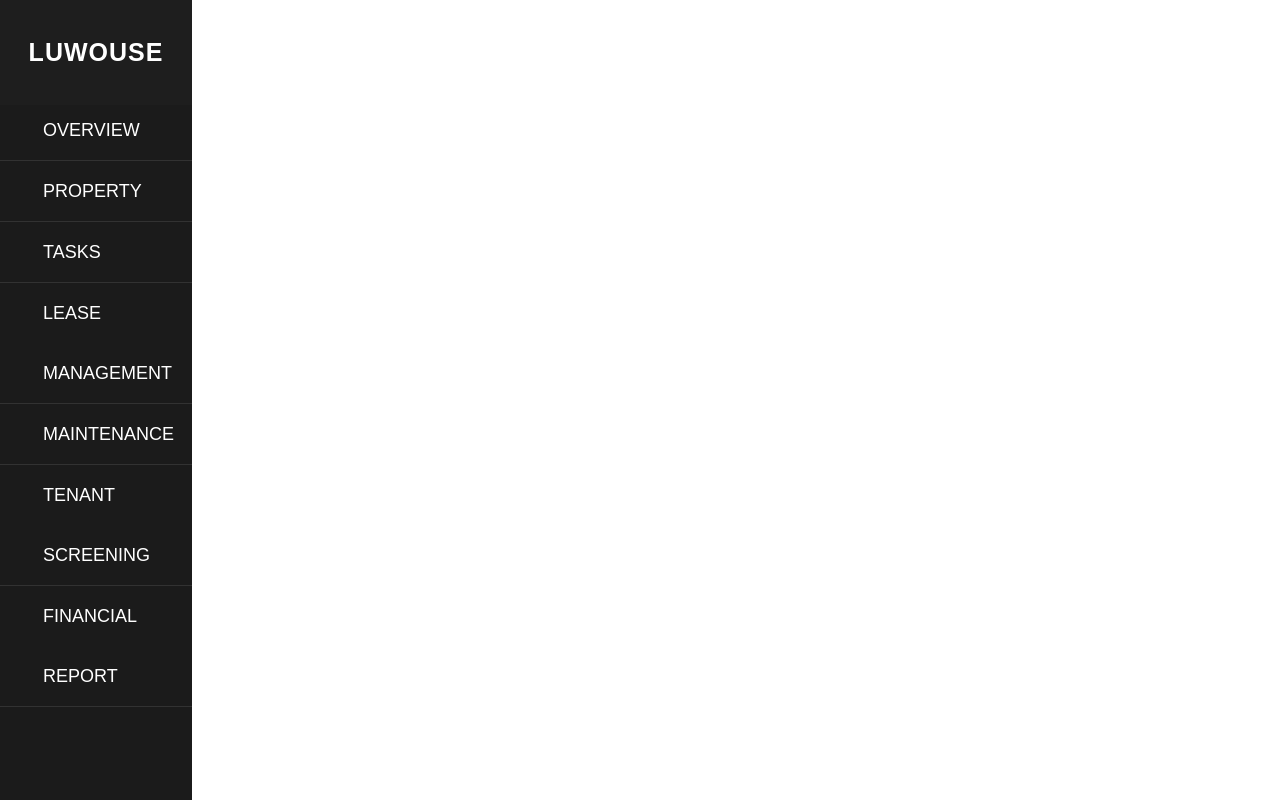
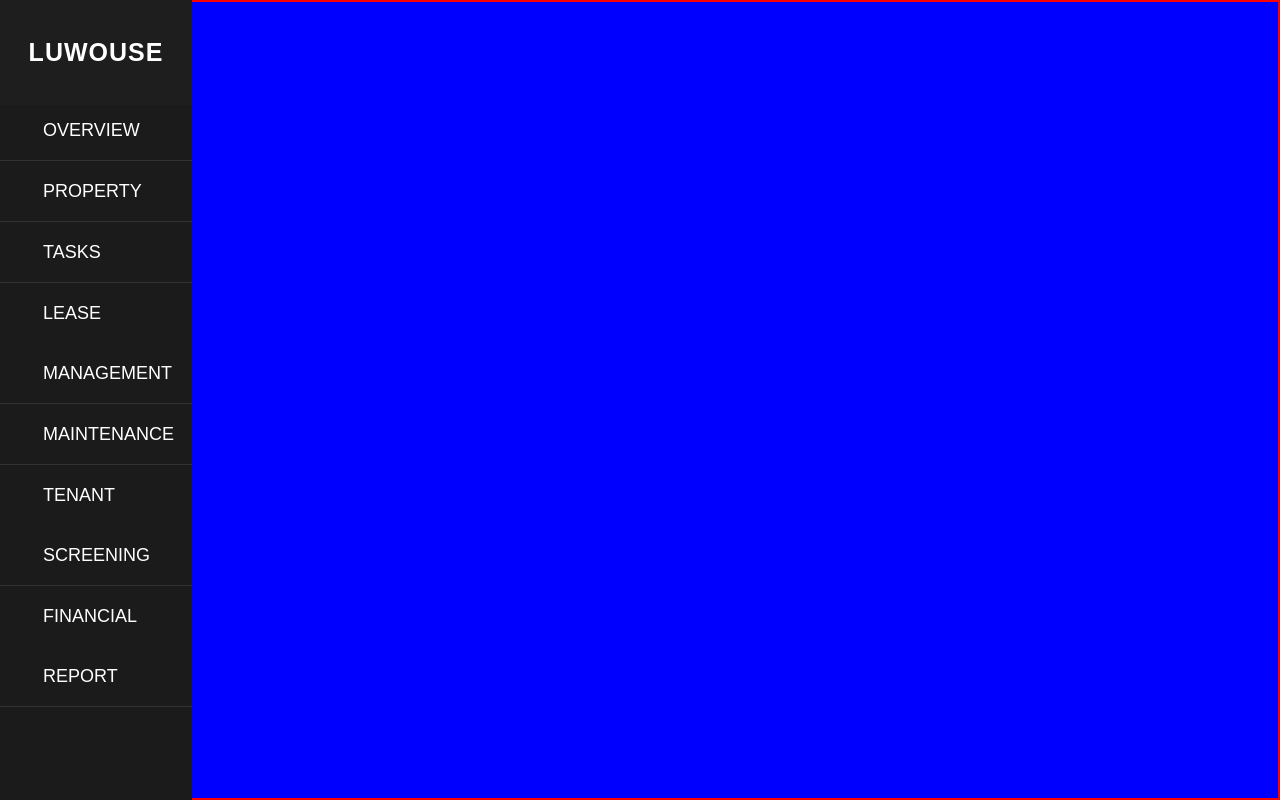
Before and after one commit to Correa95/Property-Management-System, a React (Vite) app in the folder client-side/: page / in a window 1280 px wide. Built offline with nearby package versions, Linux system fonts and the light colour scheme.

Commit message:
styline the app structure

```diff
--- a/client-side/src/App.css
+++ b/client-side/src/App.css
@@ -9,21 +9,21 @@
   height: 100vh;
   width: 100vw;
   display: flex;
-  flex-direction: column;
+  /* flex-direction: column; */
   justify-content: center;
   align-items: center;
 }
 
 .side {
-  /* border: 2px solid red; */
-  /* background-color: #1c1f23; */
-  width: 20%;
+  border: 2px solid red;
+  background-color: #1c1f23;
+  /* width: 20%; */
 }
 
 .main {
   height: 100vh;
   width: 100vw;
-  /* border: 2px solid red; */
-  /* background-color: #ffd; */
-  width: 80%;
+  border: 2px solid red;
+  background-color: blue;
+  /* width: 80%; */
 }
```
